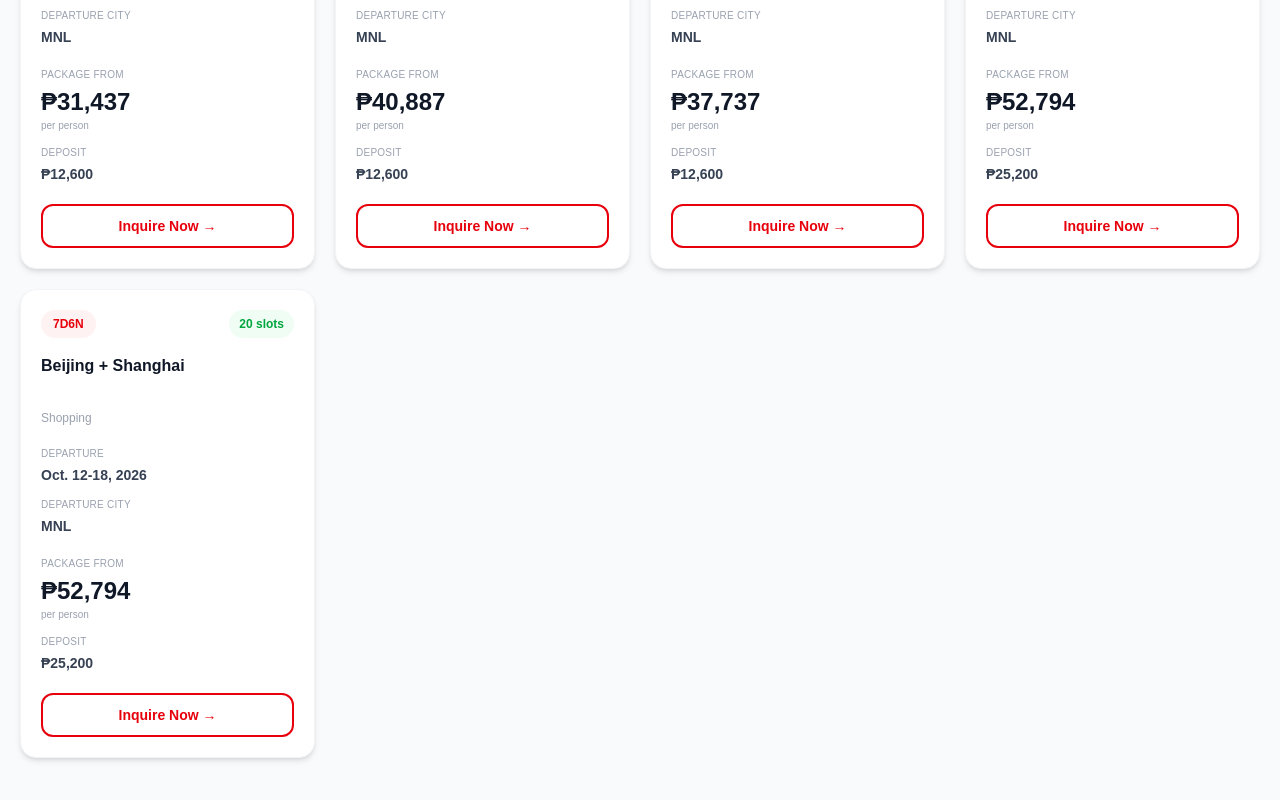
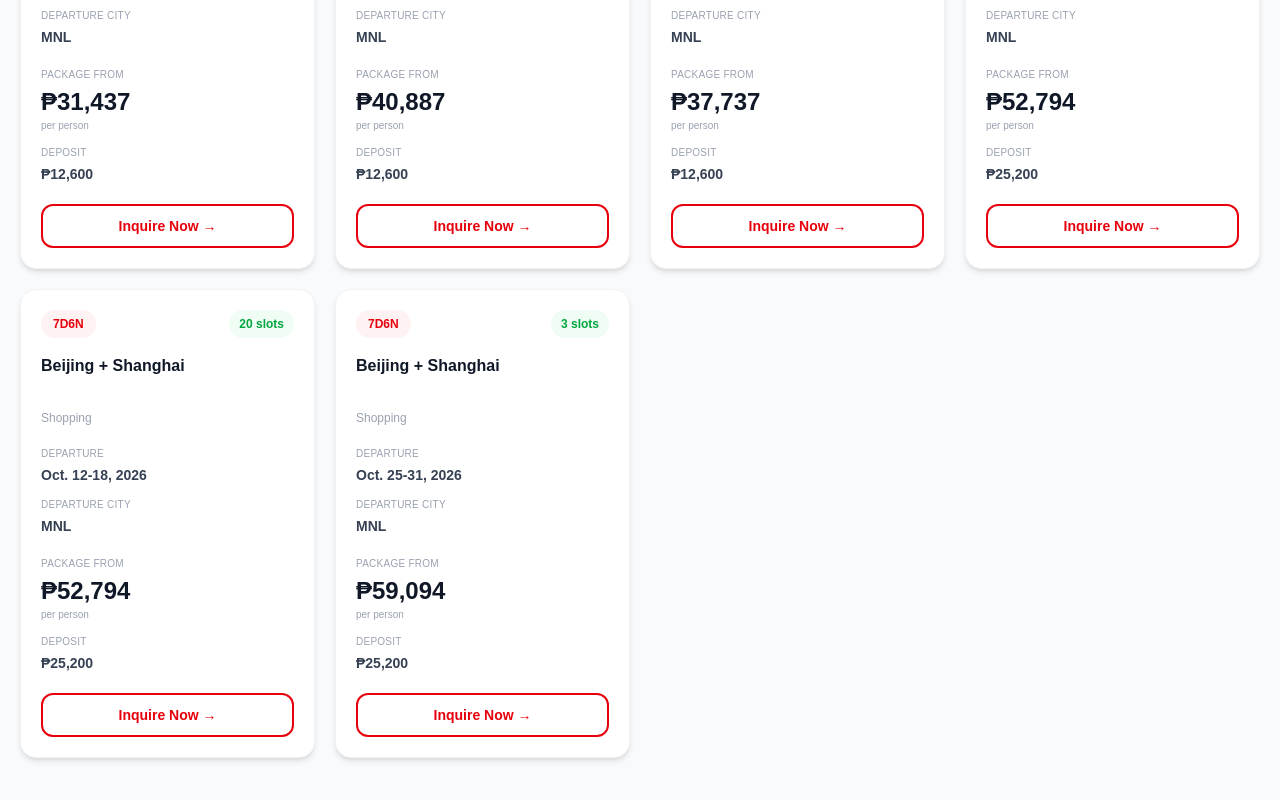
Before and after one commit to chingutravelandtours/chingu-website, a Next.js app: page /china-tours in a window 1280 px wide. Shown: the part 2963-3763 px from the top of the page. Built offline with nearby package versions, Linux system fonts and the light colour scheme.

Commit message:
Update page.tsx

```diff
--- a/app/china-tours/page.tsx
+++ b/app/china-tours/page.tsx
@@ -290,6 +290,17 @@ const packages: Package[] = [
   slots: 20,
   deposit: 400 * USD_TO_PHP,
 },
+
+  {
+  title: "Beijing + Shanghai",
+  subtitle: "Shopping",
+  duration: "7D6N",
+  dates: "Oct. 25-31, 2026",
+  city: "MNL",
+  price: 938 * USD_TO_PHP,
+  slots: 3,
+  deposit: 400 * USD_TO_PHP,
+},
 ];
 
 export default function ChinaToursPage() {
```
